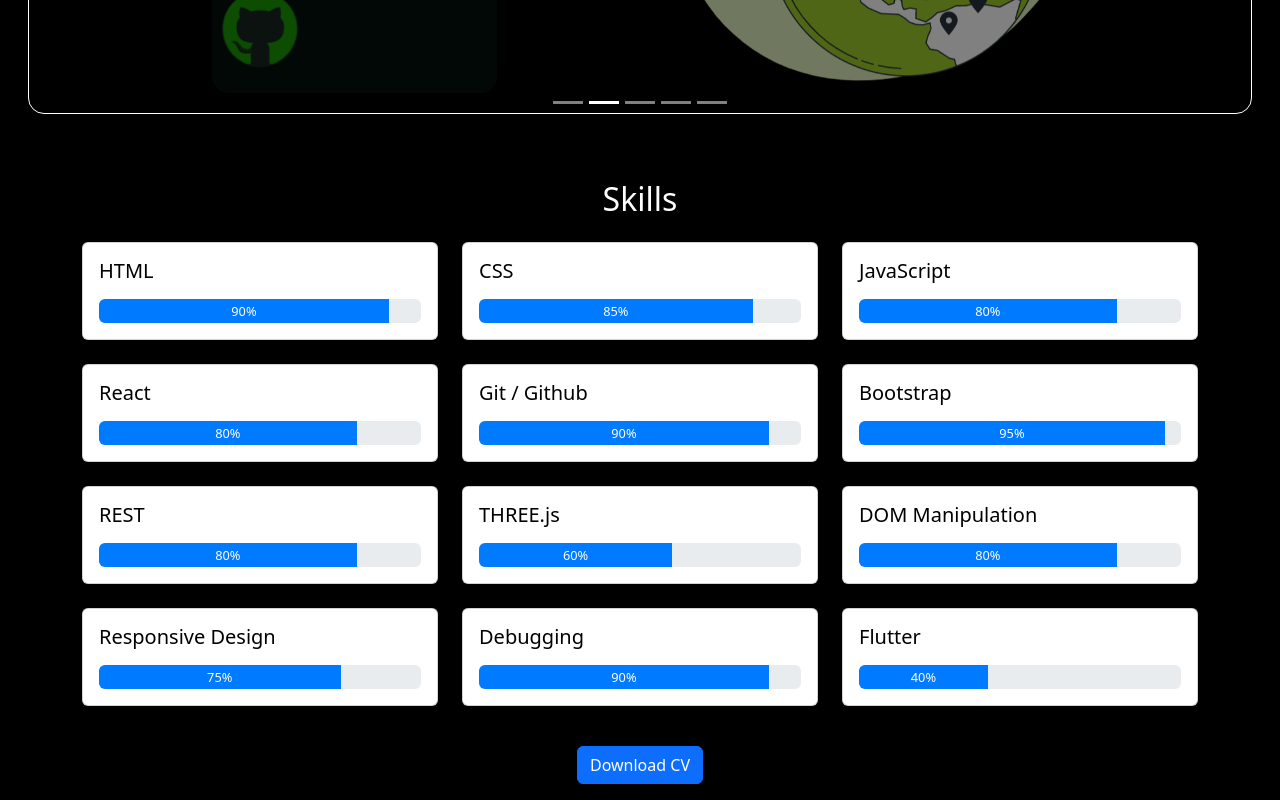
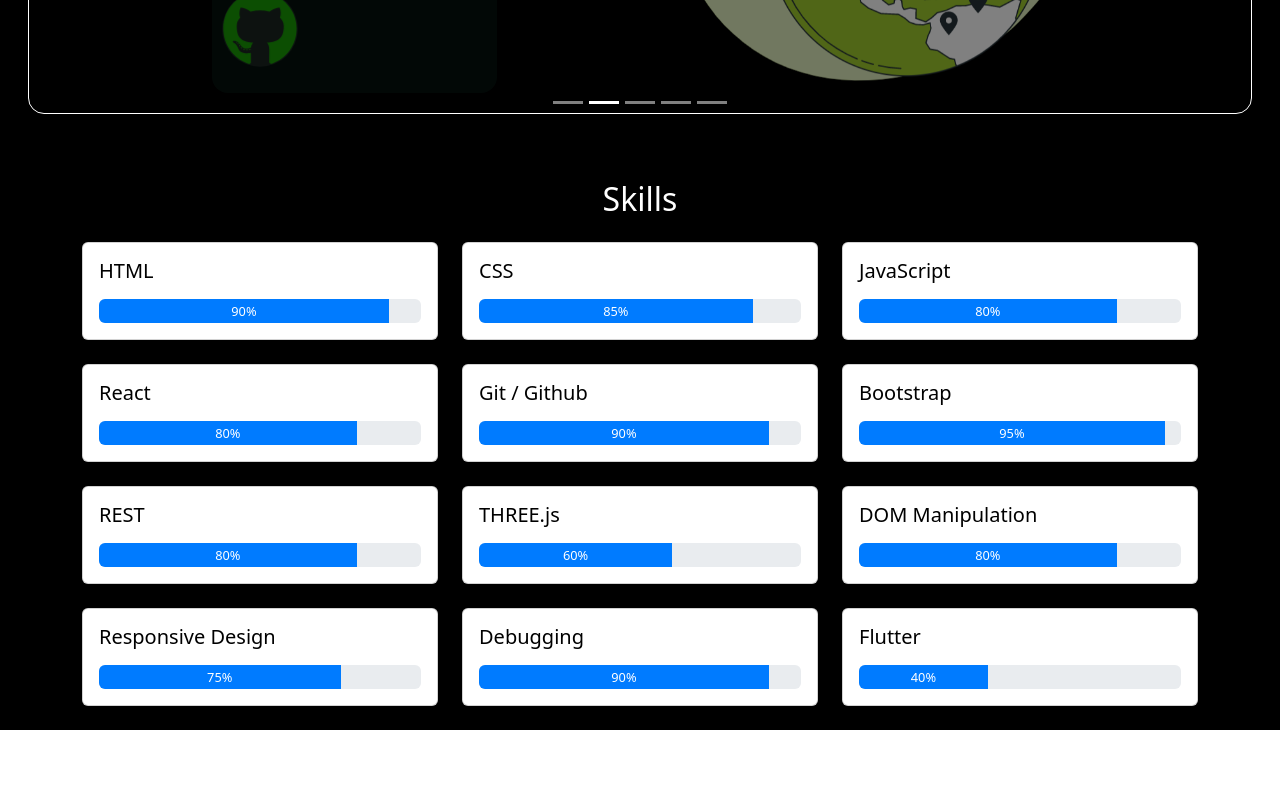
Before and after one commit to setare-sabouri/portfolio, a React (Create React App) app: page / in a window 1280 px wide. Shown: the part 1204-2004 px from the top of the page. After the commit the page ends 1934 px from the top, so only its background shows below. Built offline with nearby package versions, Linux system fonts and the light colour scheme.

Commit message:
CV btn removed

```diff
--- a/src/App.js
+++ b/src/App.js
@@ -12,7 +12,7 @@ function App() {
         <About />
         <Projects />
         <Skills />
-        <DownloadButton fileURL={cvURL} />
+        {/* <DownloadButton fileURL={cvURL} /> */}
       </div >
 
     </>
```
